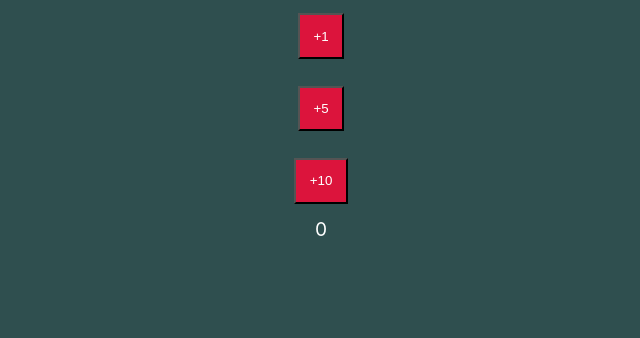
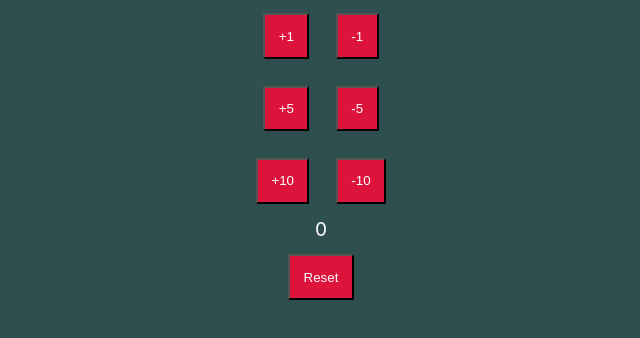
Before and after one commit to StrahinjaBb/counter-app, a React (Create React App) app in the folder app1/: page / in a window 1280 px wide. Shown: the top 338 px of the page, without its empty margins (319-959 px from the left). Built offline with nearby package versions, Linux system fonts and the light colour scheme.

Commit message:
reset and decrement

```diff
--- a/app1/src/components/counter/Counter.jsx
+++ b/app1/src/components/counter/Counter.jsx
@@ -11,6 +11,8 @@ class Counter extends Component {
         }
 
         this.increment = this.increment.bind(this);
+        this.decrement = this.decrement.bind(this);
+        this.reset = this.reset.bind(this);
     }
 
     increment(by) {
@@ -23,13 +25,32 @@ class Counter extends Component {
         );
     }
 
+    decrement(by) {
+        console.log("derement PARENT: " + by);
+        this.setState (
+            (prevState) => {
+                return {count: prevState.count -= by};
+            }
+        )
+    }
+
+    reset() {
+        console.log("resete");
+        this.setState (
+            () => {
+                return {count: 0};
+            }
+        )
+    }
+
     render() {
         return (
             <div className="counter">
-                <CounterButton incrementMethod={this.increment}/>
-                <CounterButton by={5} incrementMethod={this.increment}/>
-                <CounterButton by={10} incrementMethod={this.increment}/>
+                <CounterButton incrementMethod={this.increment} decrementMethod={this.decrement}/>
+                <CounterButton by={5} incrementMethod={this.increment} decrementMethod={this.decrement}/>
+                <CounterButton by={10} incrementMethod={this.increment} decrementMethod={this.decrement}/>
                 <div className="rez">{this.state.count}</div>
+                <button onClick={this.reset}>Reset</button>
             </div>
         );
     }
@@ -40,12 +61,14 @@ class CounterButton extends Component {
         super();
 
         this.increment = this.increment.bind(this);
+        this.decrement = this.decrement.bind(this);
     }
 
     render() {
         return (
             <div className="counterButton">
                 <button onClick={this.increment}>+{this.props.by}</button>
+                <button onClick={this.decrement}>-{this.props.by}</button>
             </div>
         );
     }
@@ -54,6 +77,11 @@ class CounterButton extends Component {
         console.log("increment CHILD");
 
         this.props.incrementMethod(this.props.by);
+    }
+
+    decrement() {
+        console.log("decrement CHILD");
+        this.props.decrementMethod(this.props.by);
     }
 }
 
```
